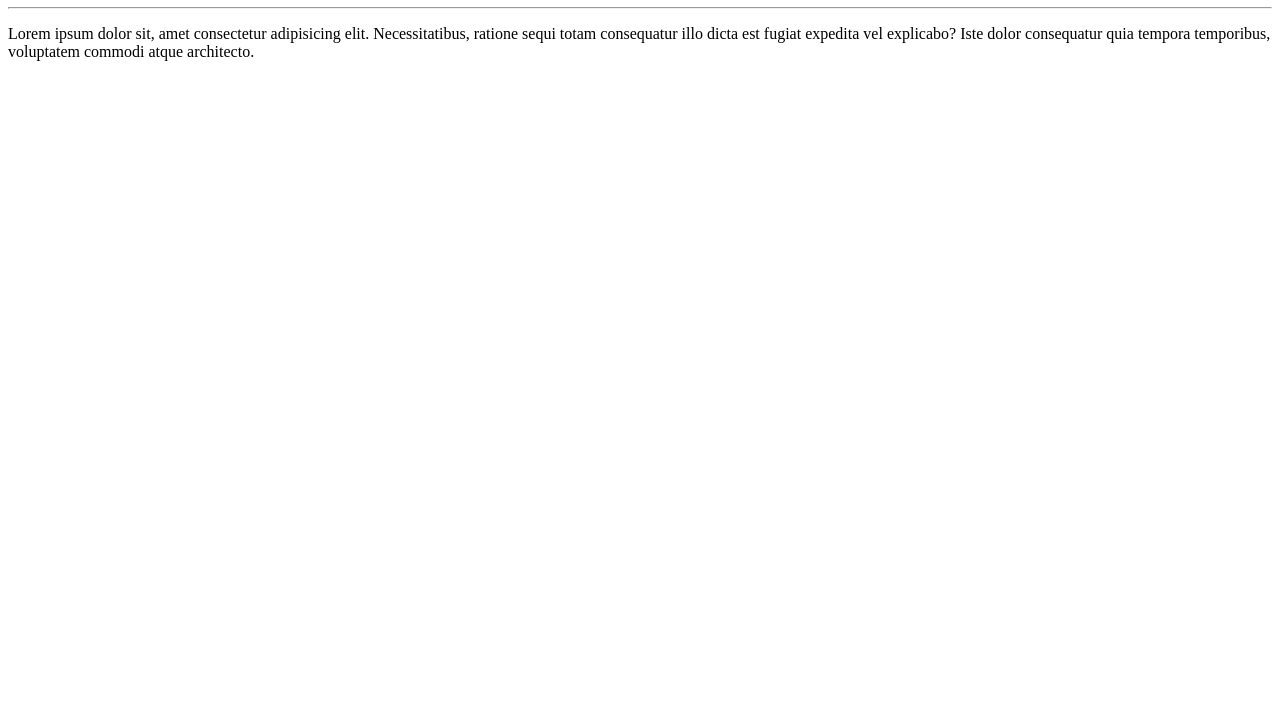
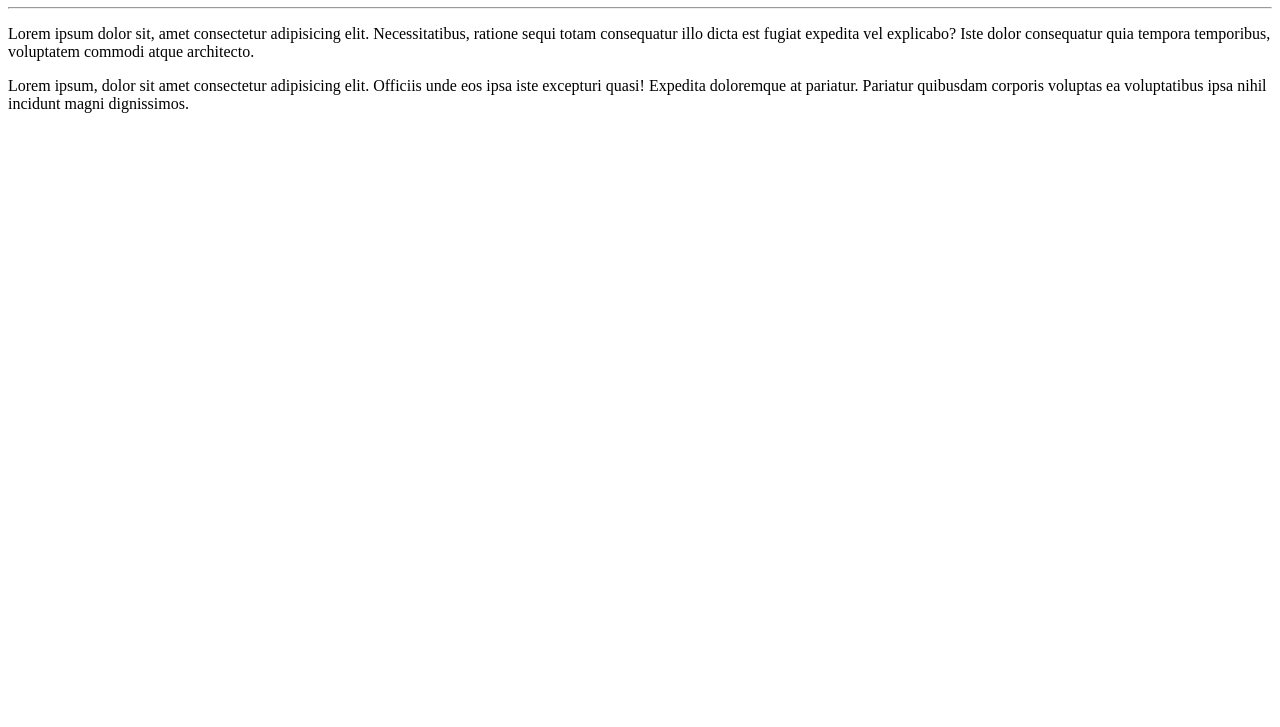
Before and after one commit to NexusPlus10/Hello-World, a plain HTML site: page site-exemplo/index.html in a window 1280 px wide. Shown: the part 73-800 px from the top of the page. Drawn offline with Linux system fonts and the light colour scheme.

Commit message:
adicionei um parágrafo

```diff
--- a/site-exemplo/index.html
+++ b/site-exemplo/index.html
@@ -9,7 +9,6 @@
   <h1>Olá, Mundo</h1>
    <hr>
   <p>Lorem ipsum dolor sit, amet consectetur adipisicing elit. Necessitatibus, ratione sequi totam consequatur illo dicta est fugiat expedita vel explicabo? Iste dolor consequatur quia tempora temporibus, voluptatem commodi atque architecto.
-
-  </p>
+ </p> <p>Lorem ipsum, dolor sit amet consectetur adipisicing elit. Officiis unde eos ipsa iste excepturi quasi! Expedita doloremque at pariatur. Pariatur quibusdam corporis voluptas ea voluptatibus ipsa nihil incidunt magni dignissimos.</p>
 </body>
 </html>
```
